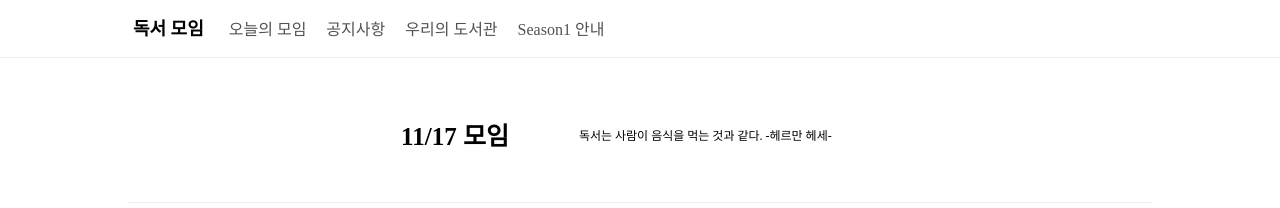
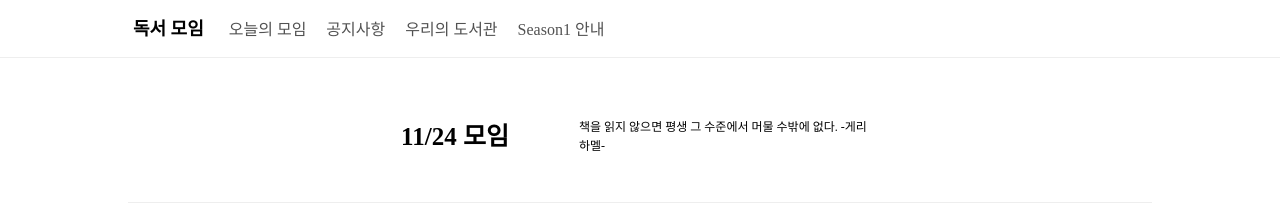
Before and after one commit to reama623/reading-books-web, a React app: page / in a window 1280 px wide. Shown: the top 208 px of the page. Built offline with nearby package versions, Linux system fonts and the light colour scheme.

Commit message:
change this week wise remark

```diff
--- a/src/views/TodayMeeting/TodayMeetingPresenter.tsx
+++ b/src/views/TodayMeeting/TodayMeetingPresenter.tsx
@@ -45,13 +45,14 @@ export default function TodayMeetingPresenter() {
       </header>
       <main id="content">
         <section className="page_title_box">
-          <h2 className="week_title">11/17 모임</h2>
+          <h2 className="week_title">11/24 모임</h2>
           <div className="week_subtitle">
             {/* <p>오늘의 나를 있게 한 것은 우리 마을 도서관이었다.</p>
             <p>하버드 졸업장보다 소중한 것이 독서하는 습관이다. -빌 게이츠-</p> */}
             {/* <p>그저 생각하고, 생활을 위해 독서하라. -베이컨-</p> */}
             {/* <p>좋은 책은 좋은 친구와 같다. -생피에르-</p> */}
-            <p>독서는 사람이 음식을 먹는 것과 같다. -헤르만 헤세-</p>
+            {/* <p>독서는 사람이 음식을 먹는 것과 같다. -헤르만 헤세-</p> */}
+            <p>책을 읽지 않으면 평생 그 수준에서 머물 수밖에 없다. -게리 하멜-</p>
           </div>
         </section>
         <section className="page_content">
```
